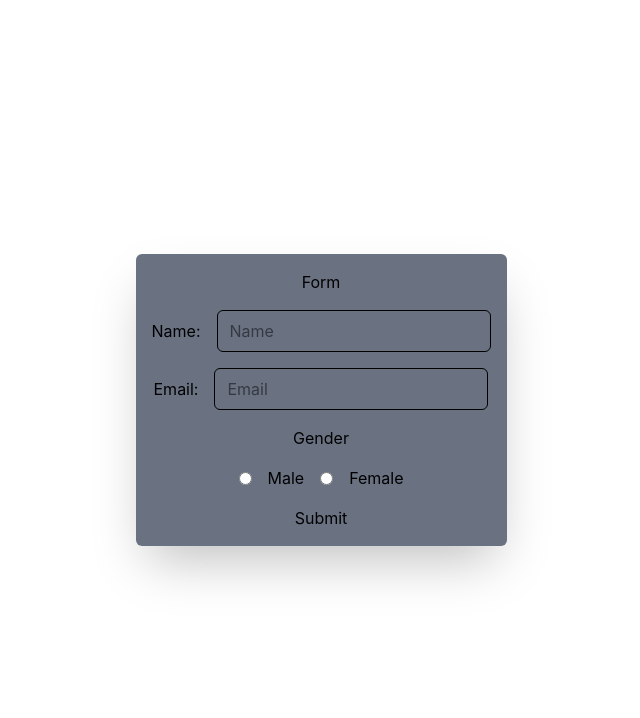
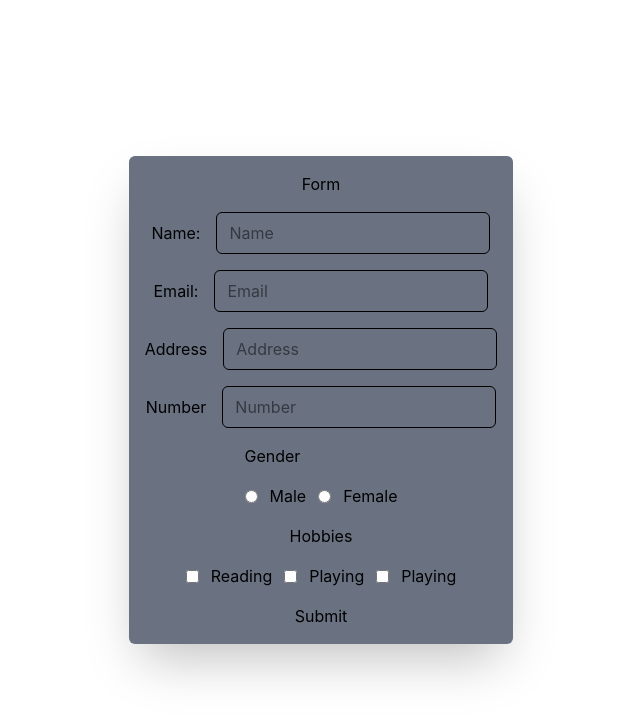
Before and after one commit to Akil-Maharjan/React-Frontend-19, a React (Vite) app: page / in a window 1280 px wide. Shown: the top 718 px of the page, without its empty margins (319-959 px from the left). Built offline with nearby package versions, Linux system fonts and the light colour scheme.

Commit message:
registartion form

```diff
--- a/src/App.jsx
+++ b/src/App.jsx
@@ -1,5 +1,6 @@
 // import { useState } from "react";
 import Form from "./components/Form";
+
 // import Home from "./components/Home";
 // import About from "./components/About";
 // import Contact from "./components/Contact";
--- a/src/components/Form.jsx
+++ b/src/components/Form.jsx
@@ -5,16 +5,29 @@ const Form = () => {
     name: "",
     email: "",
     gender: "",
+    number: "",
+    address: "",
+    hobbies: [],
   });
   const [error, setError] = useState({});
 
   const handleChange = (e) => {
-    const { name, value } = e.target;
+  const { name, value, type, checked } = e.target;
+
+  if (type === "checkbox") {
     setFormData({
       ...formData,
-      [name] : value,
+      hobbies: checked
+        ? [...formData.hobbies, value]
+        : formData.hobbies.filter((hobby) => hobby !== value),
     });
-  };
+  } else {
+    setFormData({
+      ...formData,
+      [name]: value,
+    });
+  }
+};
   const handleSubmit = (e) => {
     e.preventDefault();
 
@@ -27,7 +40,7 @@ const Form = () => {
       return;
     }
     alert(
-      `Form submitted with the following data: \nName: ${formData.name} \nEmail: ${formData.email} \nGender: ${formData.gender}`,
+      `Form submitted with the following data: \nName: ${formData.name} \nEmail: ${formData.email} \nGender: ${formData.gender} \nNumber: ${formData.number} \nAddress: ${formData.address} \nHobbies: ${formData.hobbies.join(", ")}`,
     );
     setError({});
   };
@@ -65,9 +78,33 @@ const Form = () => {
             />
             {error.email && <span>{error.email}</span>}
           </div>
-          <div className="flex flex-col items-center gap-4">
+               <div className="flex  items-center gap-4">
+         <label htmlFor="address">Address</label>
+            <input
+            className="border rounded-md py-2 px-3 focus:outline-none"
+            id="address"
+            name="address"
+            value={formData.address}
+            type="text"
+            placeholder="Address"
+            onChange={handleChange}
+            />
+          </div>
+          <div className="flex  items-center gap-4">
+         <label htmlFor="address">Number</label>
+            <input
+            className="border rounded-md py-2 px-3 focus:outline-none"
+            id="number"
+            name="number"
+            value={formData.number}
+            type="text"
+            placeholder="Number"
+            onChange={handleChange}
+            />
+          </div>
+          <div className="flex flex-col items-start justify-start gap-4">
             <label htmlFor="gender">Gender </label>
-            <div className="flex items-center gap-4">
+            <div className="flex items-center gap-3">
               <input
                 type="radio"
                 name="gender"
@@ -88,6 +125,39 @@ const Form = () => {
               <label htmlFor="female">Female</label>
             </div>
           </div>
+          <div className="flex flex-col items-center gap-4">
+             <label htmlFor="hobbies">Hobbies</label>
+            <div className="flex items-center gap-3">
+              <input
+                type="checkbox"
+                name="hobbies"
+                id="reading"
+                checked={formData.hobbies.includes("reading")}
+                value="reading"
+                onChange={handleChange}
+              />
+              <label htmlFor="reading">Reading</label>
+              <input
+                type="checkbox"
+                name="hobbies"
+                id="playing"
+                checked={formData.hobbies.includes("playing")}
+                value="playing"
+                onChange={handleChange}
+              />
+              <label htmlFor="playing">Playing</label>
+              <input
+                type="checkbox"
+                name="hobbies"
+                id="coding"
+                checked={formData.hobbies.includes("coding")}
+                value="coding"
+                onChange={handleChange}
+              />
+              <label htmlFor="coding">Playing</label>
+            </div>
+          </div>
+
           <button type="submit">Submit</button>
         </div>
       </form>
```
